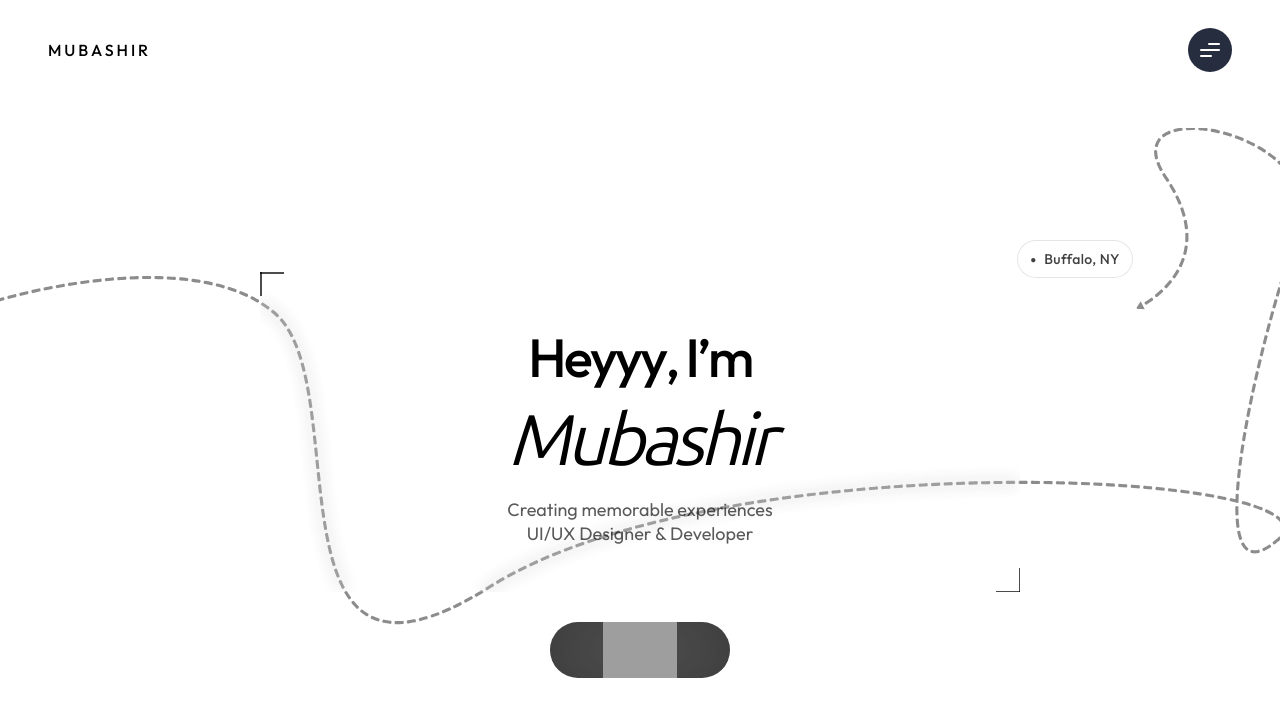
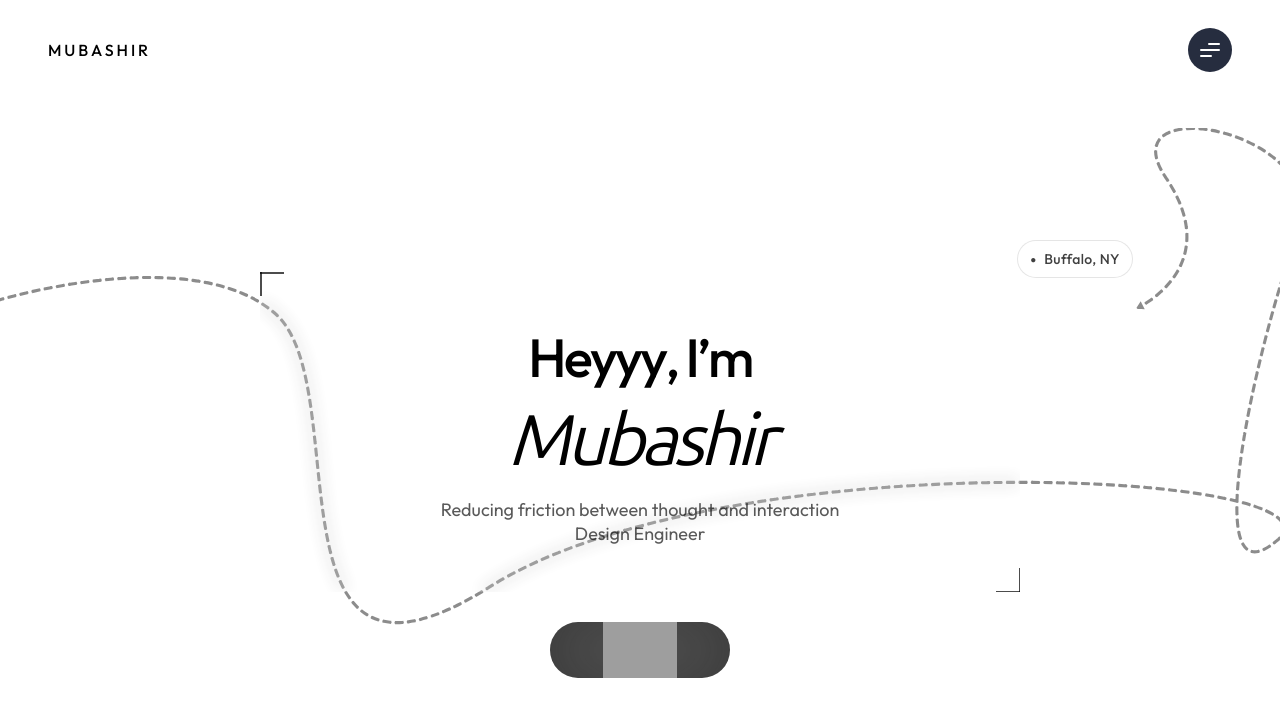
Before and after one commit to immubashir/Mubashir-portfolio, a Next.js app: page / in a window 1280 px wide. Shown: the top 716 px of the page. Built offline with nearby package versions, Linux system fonts and the light colour scheme; grey boxes are pictures that could not be loaded.

Commit message:
Hero section title change

```diff
--- a/components/Hero.tsx
+++ b/components/Hero.tsx
@@ -332,9 +332,9 @@ const Hero = ({ onIntroComplete }: HeroProps) => {
 
                 <motion.div variants={textChild} className="mt-4 sm:mt-5">
                   <p className="text-sm leading-snug text-black/65 sm:text-base md:text-lg">
-                    Creating memorable experiences
+                    Reducing friction between thought and interaction
                     <br />
-                    UI/UX Designer &amp; Developer
+                    Design Engineer
                   </p>
                 </motion.div>
               </motion.div>
```
